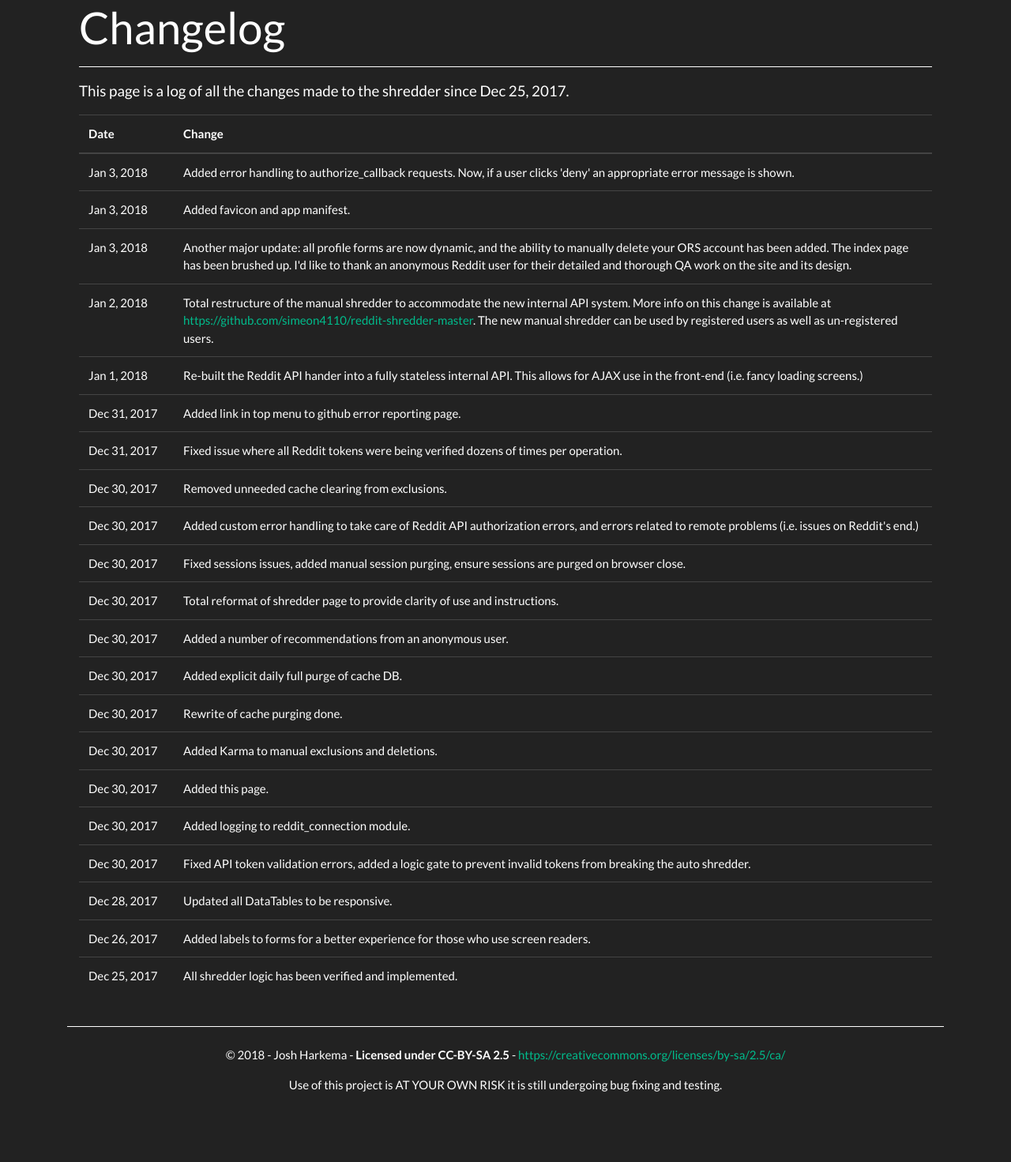
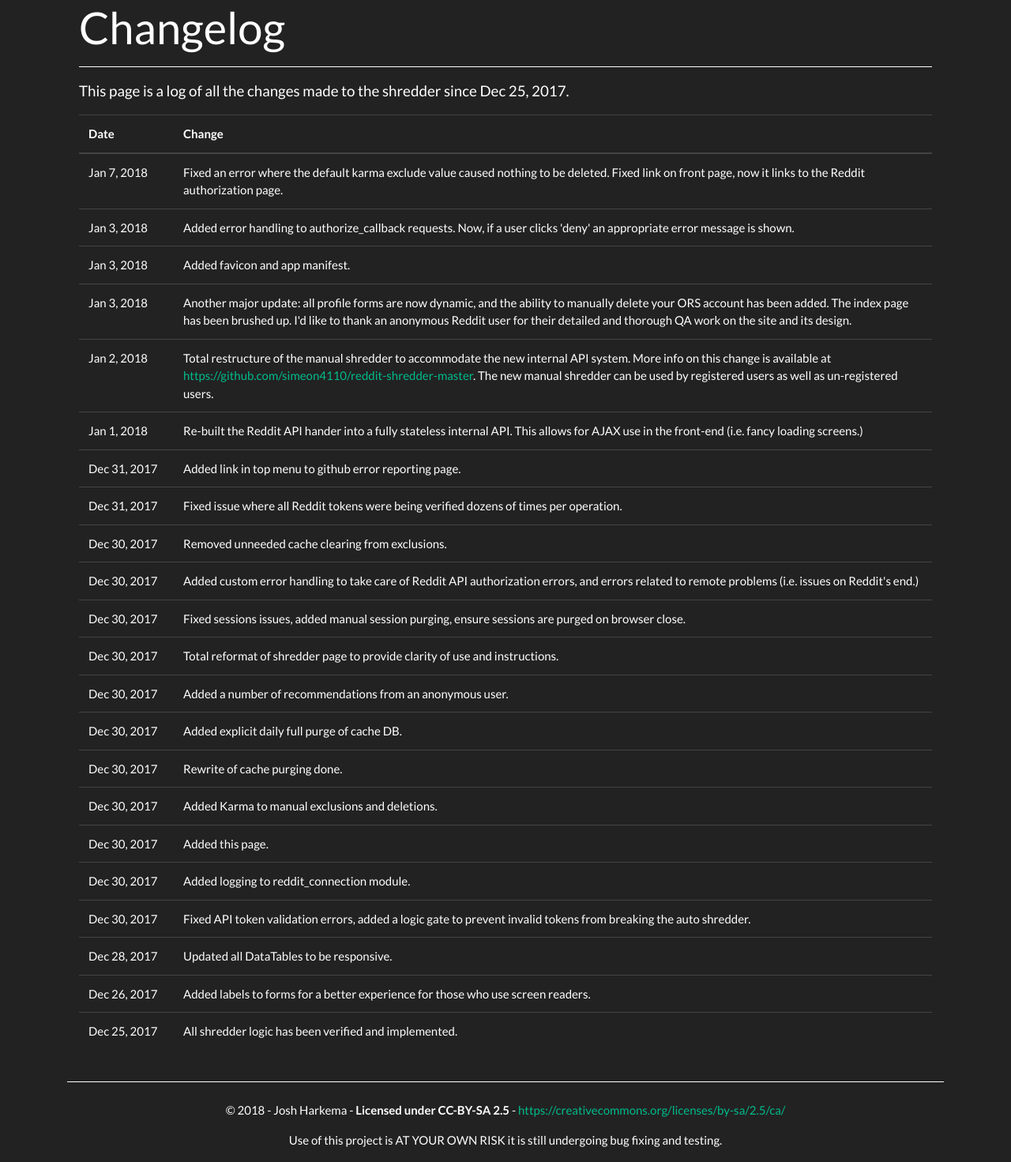
Before and after one commit to simeon4110/reddit-shredder-master, a Django app: page /changelog/ in a window 1280 px wide. Shown: the part 71-1542 px from the top of the page at 79% size. Before the commit the page ends 1453 px from the top, so only its background shows below. Run offline with Django 3.2, Linux system fonts and the light colour scheme; parts of the project's set-up code (start-up, migrations or seed data) failed here and were passed over; some libraries are stand-ins or nearby versions.

Commit message:
Updated changelog.
Updated changelog.

```diff
--- a/templates/changelog.html
+++ b/templates/changelog.html
@@ -21,6 +21,13 @@
                         </tr>
                         </thead>
                         <tbody>
+                        <tr>
+                            <td>Jan 7, 2018</td>
+                            <td>
+                                Fixed an error where the default karma exclude value caused nothing to be deleted.
+                                Fixed link on front page, now it links to the Reddit authorization page.
+                            </td>
+                        </tr>
                         <tr>
                             <td>Jan 3, 2018</td>
                             <td>
```
